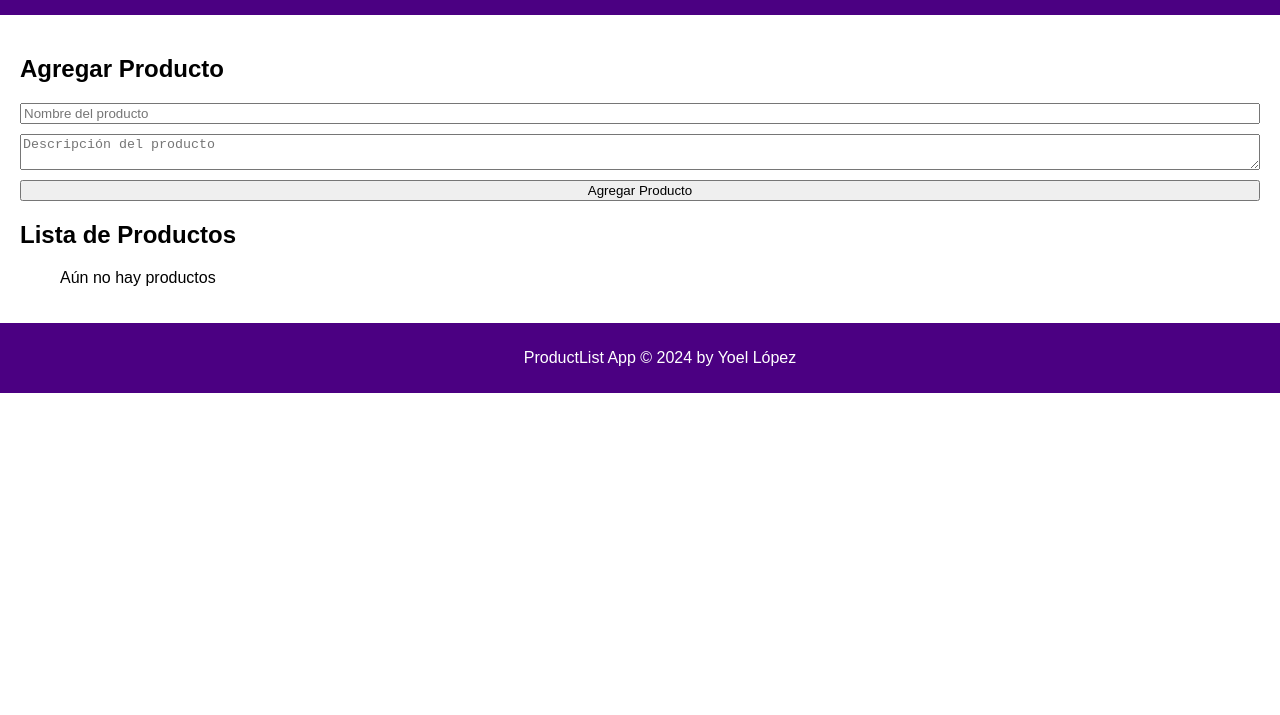
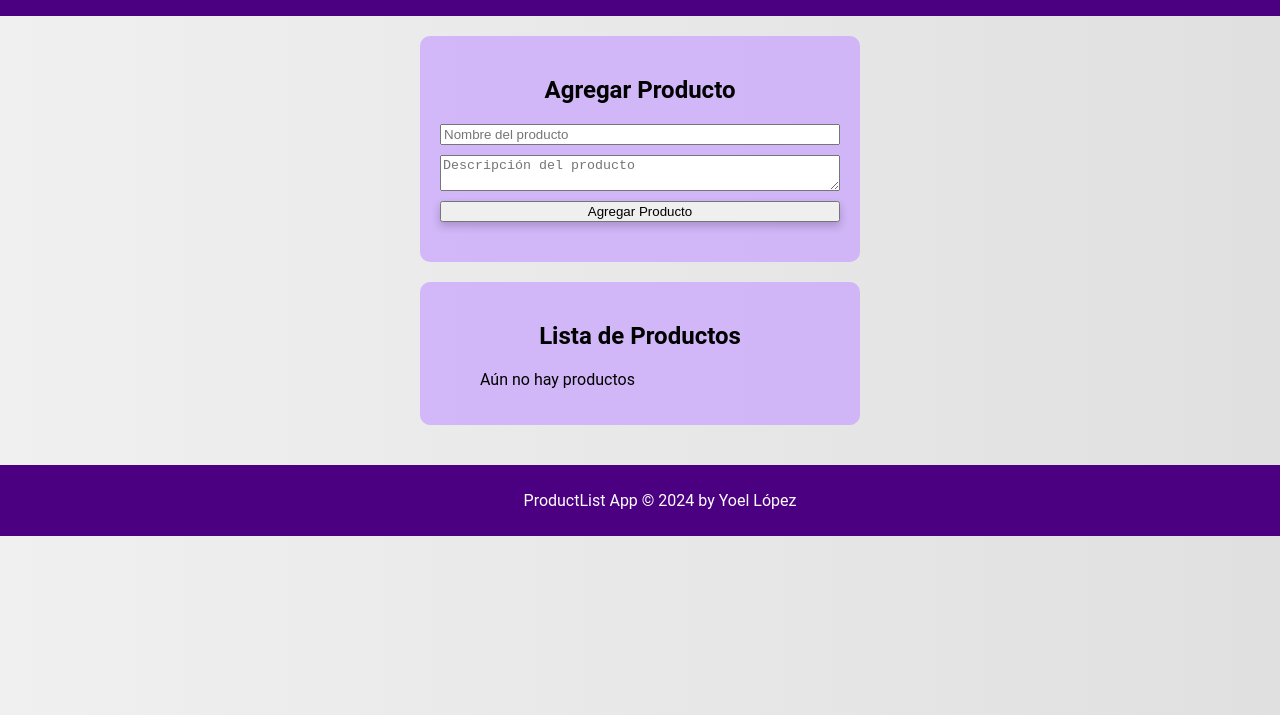
Before and after one commit to Yoel1104/JavaScript, a plain HTML site: page Index.html in a window 1280 px wide. Shown: the part 85-800 px from the top of the page. Drawn offline with Linux system fonts and the light colour scheme.

Commit message:
Update style.css

```diff
--- a/style.css
+++ b/style.css
@@ -1,7 +1,7 @@
 body {
-    font-family: Arial, sans-serif;
-    background-color: white; /* Fondo blanco */
-    color: black; /* Texto negro */
+    font-family: 'Roboto', sans-serif; /* Tipografía personalizada */
+    background: linear-gradient(to right, #f0f0f0, #e0e0e0); /* Fondo gradiente */
+    color: black;
     margin: 0;
     padding: 0;
 }
@@ -25,6 +25,22 @@ footer {
 
 main {
     padding: 20px;
+    display: flex;
+    flex-direction: column;
+    align-items: center; /* Centra los elementos en el eje horizontal */
+}
+
+.box {
+    background-color: rgba(200, 162, 255, 0.7); /* Morado claro y translúcido */
+    border-radius: 10px; /* Bordes redondeados */
+    padding: 20px; /* Espaciado interno */
+    margin-bottom: 20px; /* Espaciado entre cajas */
+    width: 100%; /* Se asegura que la caja ocupe el 100% de su contenedor */
+    max-width: 400px; /* Ancho máximo de la caja */
+}
+
+h2.center {
+    text-align: center; /* Centra el texto */
 }
 
 form {
@@ -35,6 +51,15 @@ form {
 
 input, textarea {
     margin-bottom: 10px;
+}
+
+button {
+    box-shadow: 0 4px 8px rgba(0, 0, 0, 0.2); /* Sombra en botones */
+    transition: box-shadow 0.3s; /* Transición suave en botones */
+}
+
+button:hover {
+    box-shadow: 0 6px 12px rgba(0, 0, 0, 0.3); /* Efecto hover en botones */
 }
 
 .modal {
@@ -49,6 +74,7 @@ input, textarea {
     background-color: rgb(0,0,0);
     background-color: rgba(0,0,0,0.4);
     padding-top: 60px;
+    transition: opacity 0.3s ease; /* Transición en modal */
 }
 
 .modal-content {
@@ -67,3 +93,11 @@ input, textarea {
         width: 100%;
     }
 }
+
+li {
+    transition: background-color 0.3s; /* Transición suave en elementos de lista */
+}
+
+li:hover {
+    background-color: #e0e0e0; /* Efecto hover en elementos de lista */
+}
```
